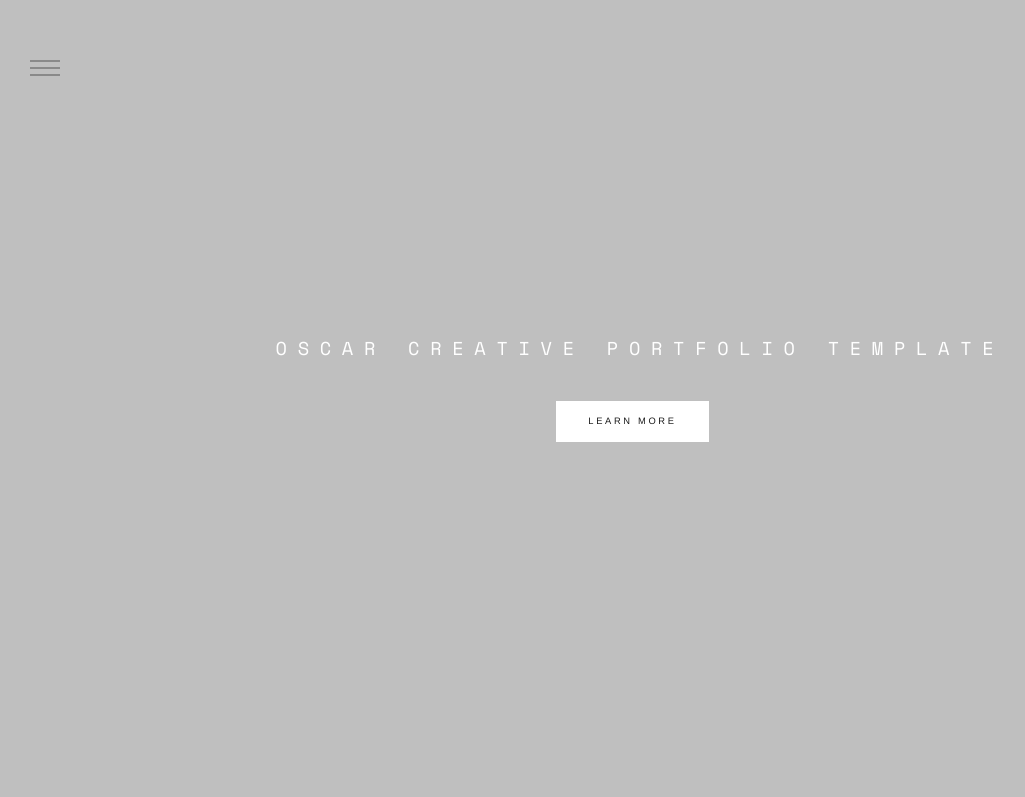
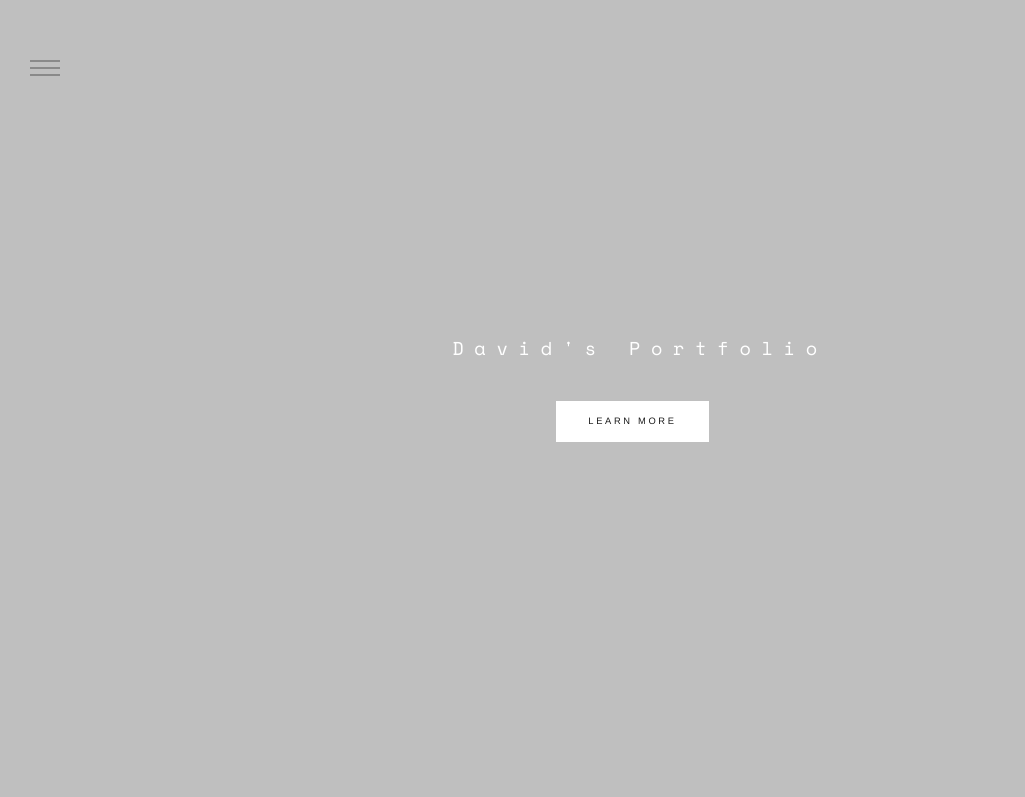
Before and after one commit to d-ahn10/718portfolio, a plain HTML site: page index.html in a window 1280 px wide. Shown: the top 797 px of the page, without its empty margins (0-1025 px from the left). Drawn offline with nearby package versions, Linux system fonts and the light colour scheme.

Commit message:
changed title

```diff
--- a/index.html
+++ b/index.html
@@ -5,7 +5,7 @@
       <meta http-equiv="X-UA-Compatible" content="IE=edge">
       <meta name="viewport" content="width=device-width, initial-scale=1">
       <!-- The above 3 meta tags *must* come first in the head; any other head content must come *after* these tags -->
-      <title>Oscar-Creative Portfolio Template</title>
+      <title>David's Portfolio</title>
       <!-- Bootstrap -->
       <link href="css/bootstrap.min.css" rel="stylesheet">
       <!-- Owl Carousel CSS -->
@@ -53,7 +53,7 @@
                </div>
                <div class="col-md-12 col-sm-12 col-xs-12 text-center">
                   <div class="headline">
-                     <h2>OSCAR CREATIVE PORTFOLIO TEMPLATE</h2>
+                     <h2>David's Portfolio</h2>
                      <a class="btn btn-default" href="#about" role="button">Learn More</a>
                   </div>
                </div>
```
